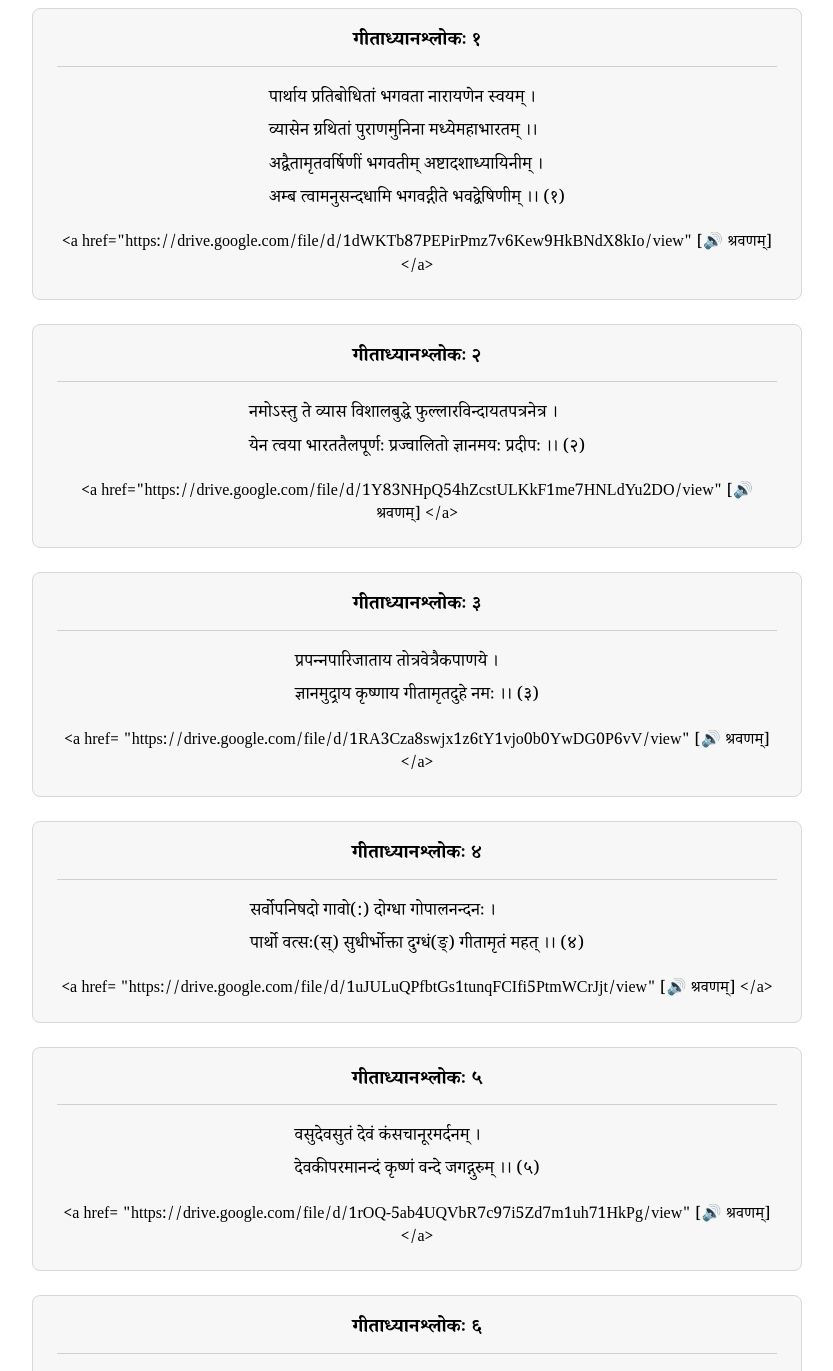
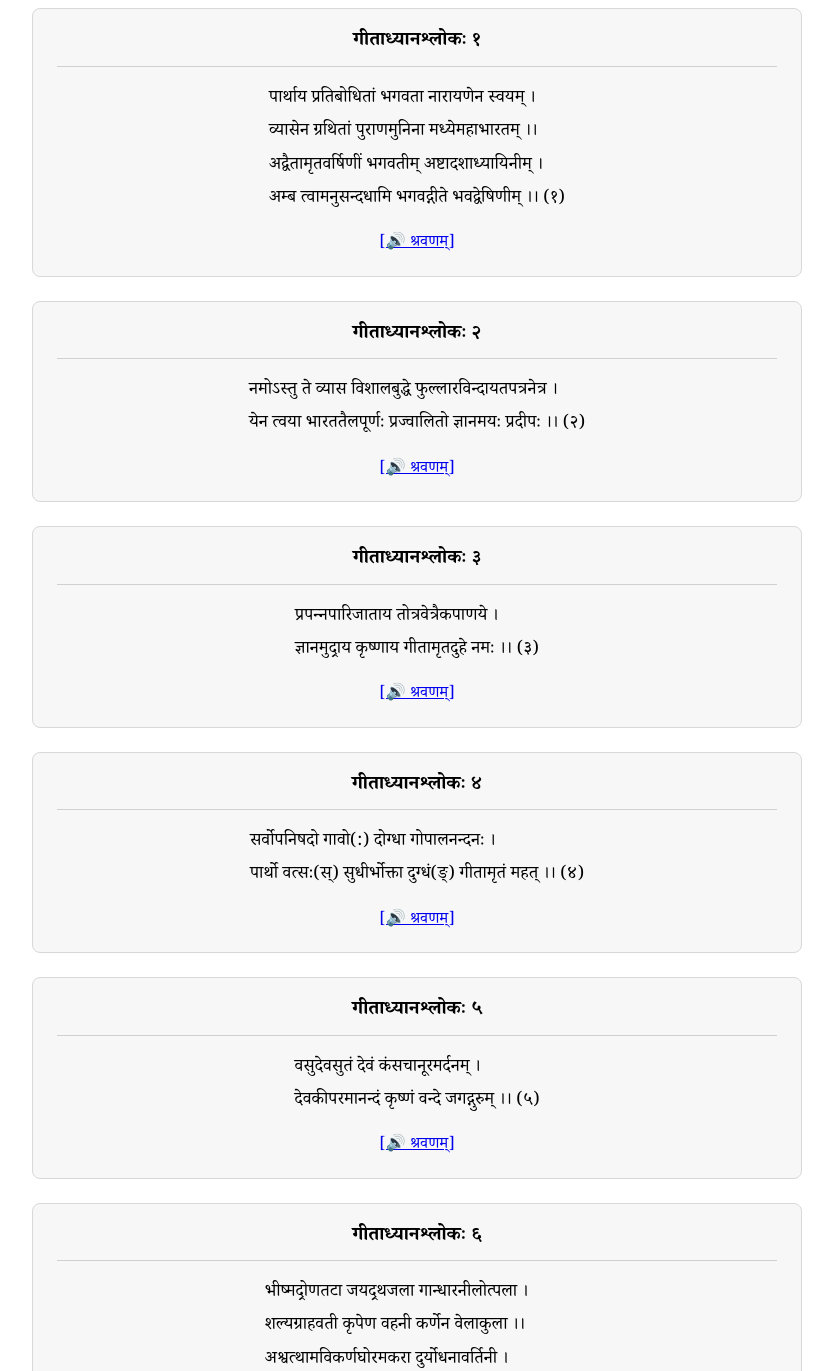
Before and after one commit to samskritaamritam/samskritaamritam, a Jekyll site: the page built from gita-dhyanam.md, in a window 1280 px wide and 1400 px high, scrolled down 519 px, cut to the strip 29-1400 px from the top of the window. Shown: the whole strip, without its empty margins (223-1056 px from the left). Built offline with Jekyll 4.4.1, drawn with Linux system fonts in a browser that asks for light colours; some web fonts are replaced; some of the changed text lies outside the part shown.

Commit message:
fixing the link errors with <a ... </a>

```diff
--- a/gita-dhyanam.md
+++ b/gita-dhyanam.md
@@ -21,7 +21,7 @@ permalink: /gita-dhyanam/
 </div>
 
 <div class="sloka-audio">
-<a href="https://drive.google.com/file/d/1dWKTb87PEPirPmz7v6Kew9HkBNdX8kIo/view" [🔊 श्रवणम्] </a>
+<a href="https://drive.google.com/file/d/1dWKTb87PEPirPmz7v6Kew9HkBNdX8kIo/view"> [🔊 श्रवणम्] </a>
 </div>
 
 </div>
@@ -36,7 +36,7 @@ permalink: /gita-dhyanam/
 </div>
 
 <div class="sloka-audio">
-<a href="https://drive.google.com/file/d/1Y83NHpQ54hZcstULKkF1me7HNLdYu2DO/view" [🔊 श्रवणम्] </a>
+<a href="https://drive.google.com/file/d/1Y83NHpQ54hZcstULKkF1me7HNLdYu2DO/view"> [🔊 श्रवणम्] </a>
 </div>
 
 </div>
@@ -51,7 +51,7 @@ permalink: /gita-dhyanam/
 </div>
 
 <div class="sloka-audio">
-<a href= "https://drive.google.com/file/d/1RA3Cza8swjx1z6tY1vjo0b0YwDG0P6vV/view" [🔊 श्रवणम्] </a>
+<a href= "https://drive.google.com/file/d/1RA3Cza8swjx1z6tY1vjo0b0YwDG0P6vV/view"> [🔊 श्रवणम्] </a>
 </div>
 
 </div>
@@ -66,7 +66,7 @@ permalink: /gita-dhyanam/
 </div>
 
 <div class="sloka-audio">
-<a href= "https://drive.google.com/file/d/1uJULuQPfbtGs1tunqFCIfi5PtmWCrJjt/view" [🔊 श्रवणम्] </a>
+<a href= "https://drive.google.com/file/d/1uJULuQPfbtGs1tunqFCIfi5PtmWCrJjt/view"> [🔊 श्रवणम्] </a>
 </div>
 
 </div>
@@ -81,7 +81,7 @@ permalink: /gita-dhyanam/
 </div>
 
 <div class="sloka-audio">
-<a href= "https://drive.google.com/file/d/1rOQ-5ab4UQVbR7c97i5Zd7m1uh71HkPg/view" [🔊 श्रवणम्] </a>
+<a href= "https://drive.google.com/file/d/1rOQ-5ab4UQVbR7c97i5Zd7m1uh71HkPg/view"> [🔊 श्रवणम्] </a>
 </div>
 
 </div>
@@ -98,7 +98,7 @@ permalink: /gita-dhyanam/
 </div>
 
 <div class="sloka-audio">
-<a href= "https://drive.google.com/file/d/1VUK9Fc0N_PpvbbGB9GfRMQdJLM8Ex0wS/view" [🔊 श्रवणम्] </a>
+<a href= "https://drive.google.com/file/d/1VUK9Fc0N_PpvbbGB9GfRMQdJLM8Ex0wS/view"> [🔊 श्रवणम्] </a>
 </div>
 
 </div>
@@ -115,7 +115,7 @@ permalink: /gita-dhyanam/
 </div>
 
 <div class="sloka-audio">
-<a href= "https://drive.google.com/file/d/1jAWYCGDbmZaFcoKufiUehwDy8KLUybXv/view" [🔊 श्रवणम्] </a>
+<a href= "https://drive.google.com/file/d/1jAWYCGDbmZaFcoKufiUehwDy8KLUybXv/view"> [🔊 श्रवणम्] </a>
 </div>
 
 </div>
```
